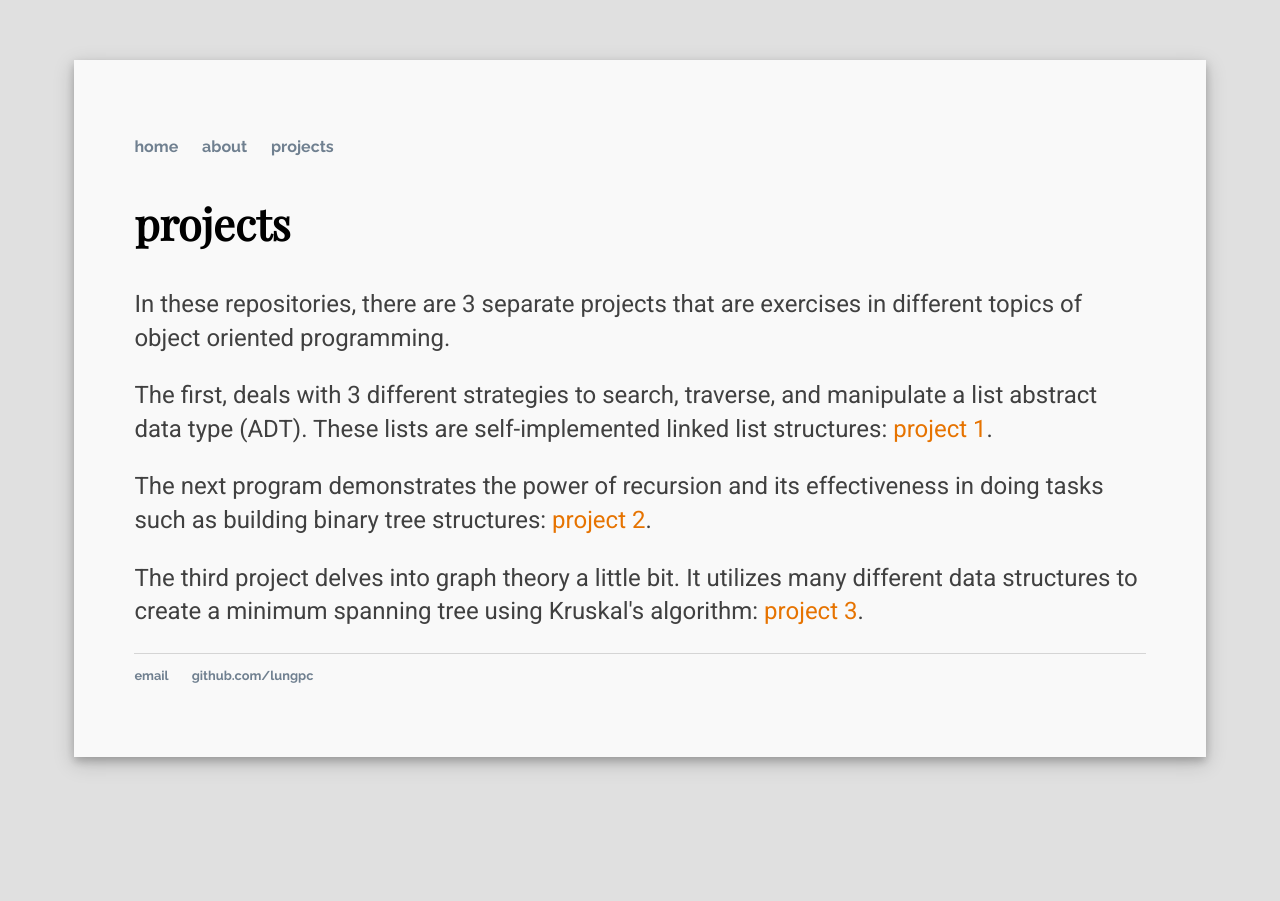
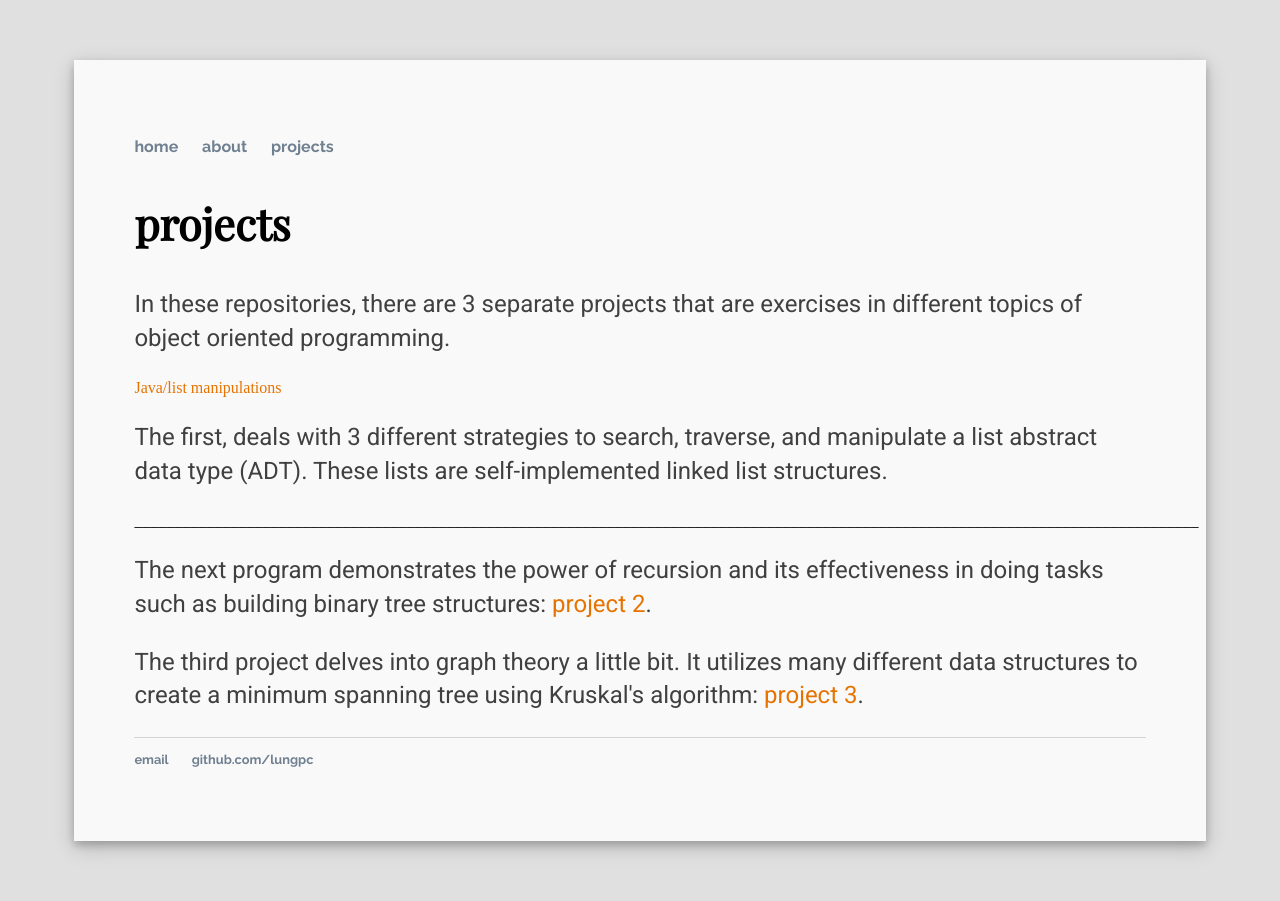
Before and after one commit to lungpc/lungpc.github.io, a Jekyll site: the page built from projects/index.html, in a window 1280 px wide. Built offline with Jekyll 4.4.1, drawn with Linux system fonts in a browser that asks for light colours; some web fonts are replaced.

Commit message:
Update index.html

```diff
--- a/projects/index.html
+++ b/projects/index.html
@@ -7,9 +7,10 @@ title: Philip Lung's github repositories
 
     <p>In these repositories, there are 3 separate projects that are exercises in different topics of object oriented programming.</p>
 
+    <a href="/projects/p1">Java/list manipulations</a>
     <p>The first, deals with 3 different strategies to search, traverse, and manipulate a list abstract data type (ADT).
-    These lists are self-implemented linked list structures: <a href="/projects/p1">project 1</a>.</p>
-
+    These lists are self-implemented linked list structures.</p>
+   _____________________________________________________________________________________________________________________________________
    <p>The next program demonstrates the power of recursion and its effectiveness in doing tasks such as building
    binary tree structures: <a href="/projects/p2">project 2</a>.</p>
 
```
